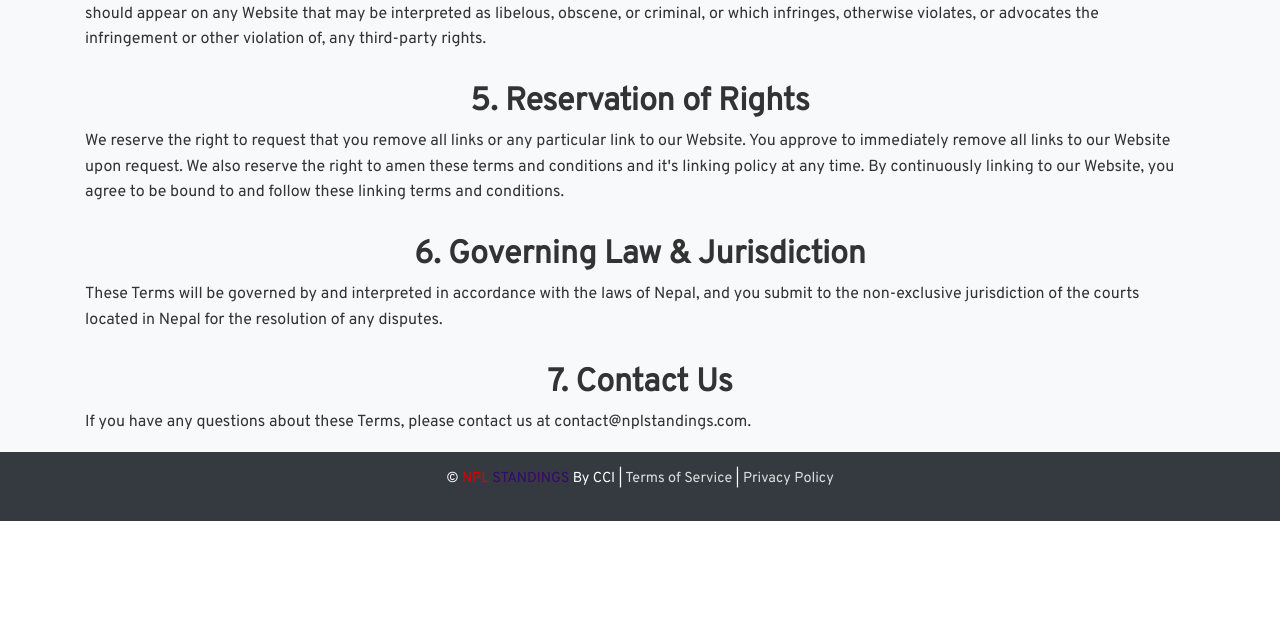
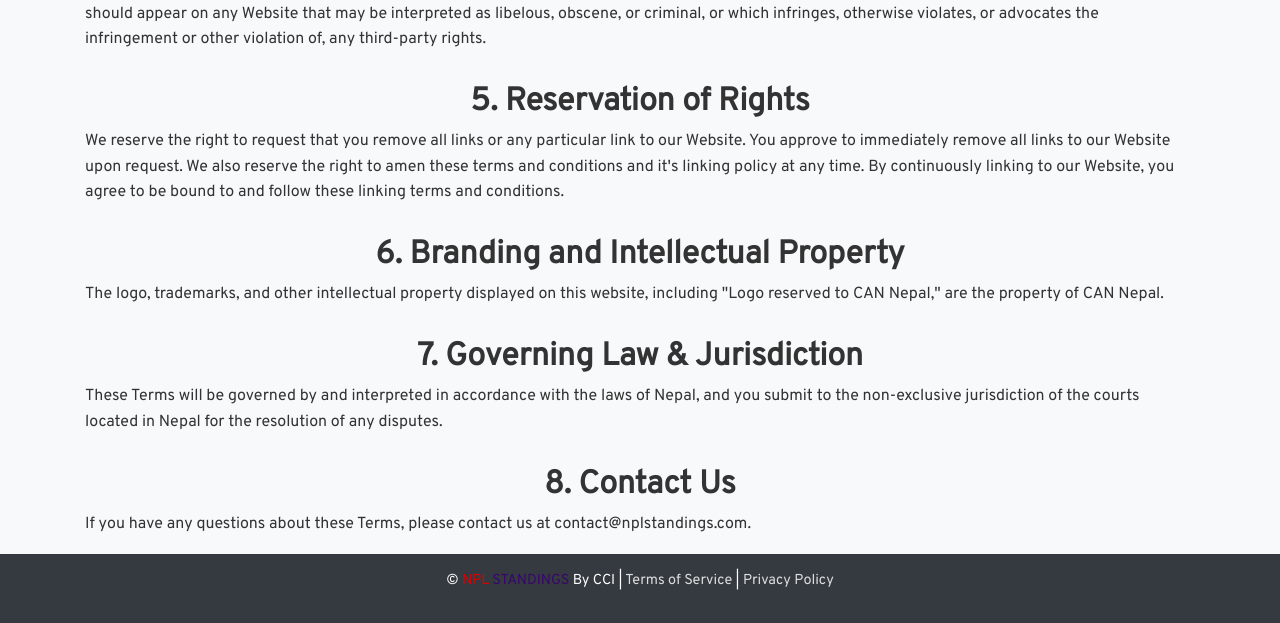
Before and after one commit to surajrimal/npl-standings, a Flask app: page /termsofservice in a window 1280 px wide. Shown: the part 665-1288 px from the top of the page. Before the commit the page ends 1186 px from the top, so only its background shows below. Run offline with Flask 2, Linux system fonts and the light colour scheme; some libraries are stand-ins or nearby versions.

Commit message:
social updated 2.5

```diff
--- a/app/templates/termsofservice.html
+++ b/app/templates/termsofservice.html
@@ -20,10 +20,13 @@
     <h2>5. Reservation of Rights</h2>
     <p>We reserve the right to request that you remove all links or any particular link to our Website. You approve to immediately remove all links to our Website upon request. We also reserve the right to amen these terms and conditions and it's linking policy at any time. By continuously linking to our Website, you agree to be bound to and follow these linking terms and conditions.</p>
 
-    <h2>6. Governing Law & Jurisdiction</h2>
+    <h2>6. Branding and Intellectual Property</h2>
+    <p>The logo, trademarks, and other intellectual property displayed on this website, including "Logo reserved to CAN Nepal," are the property of CAN Nepal.</p>
+
+    <h2>7. Governing Law & Jurisdiction</h2>
     <p>These Terms will be governed by and interpreted in accordance with the laws of Nepal, and you submit to the non-exclusive jurisdiction of the courts located in Nepal for the resolution of any disputes.</p>
 
-    <h2>7. Contact Us</h2>
+    <h2>8. Contact Us</h2>
     <p>If you have any questions about these Terms, please contact us at contact@nplstandings.com.</p>
 </div>
 {% endblock %}
```
Also changed, not shown: app/templates/home.html (+13 -1 lines).
